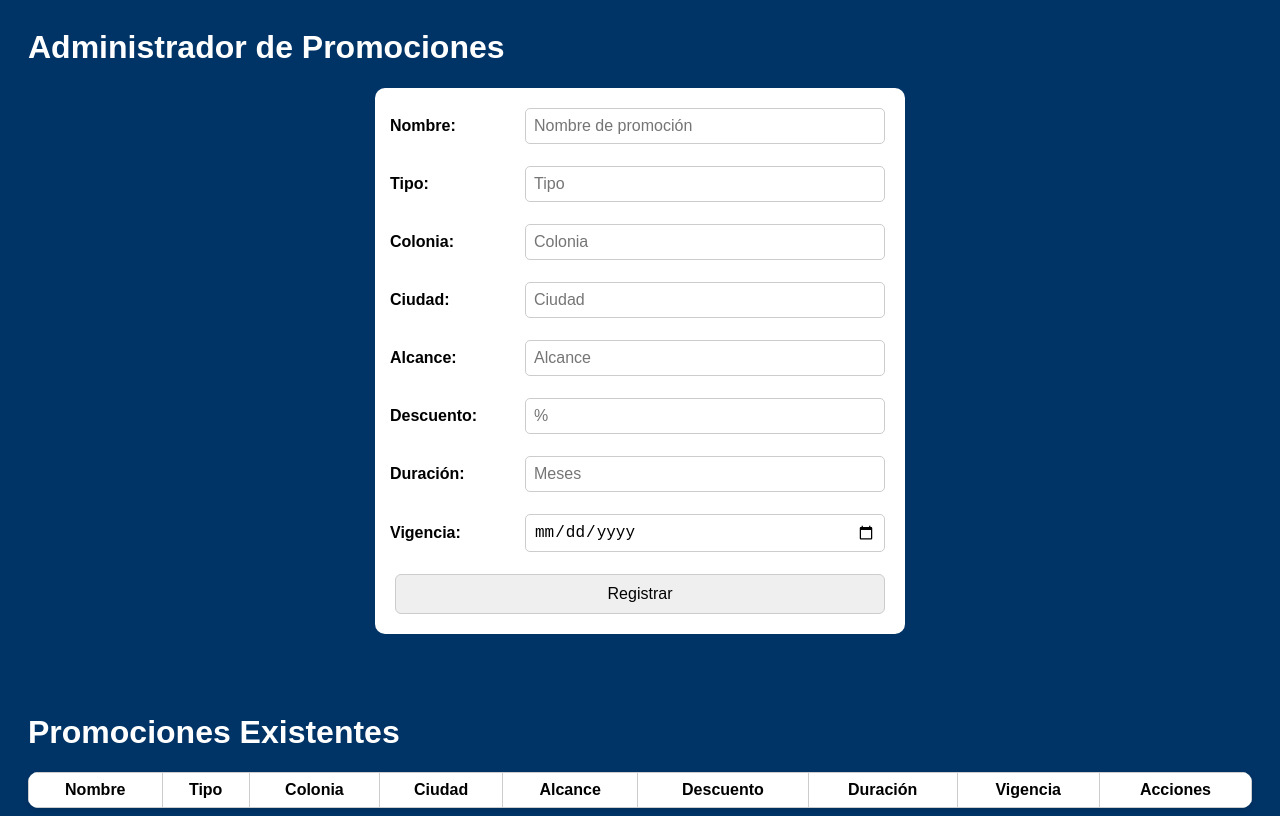
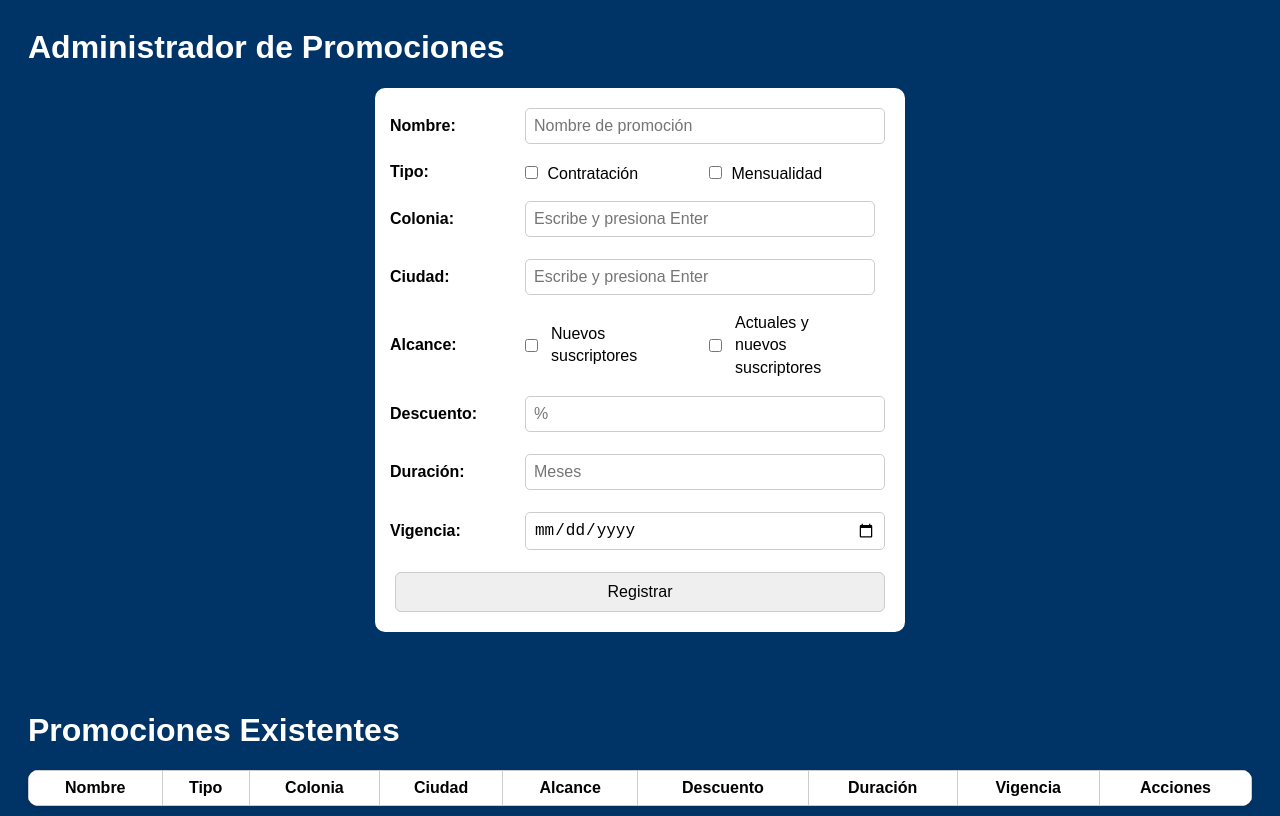
Before and after one commit to Cronos-llvllx/RetoMegaConfigurador2025, an Angular app in the folder client/: page /promociones in a window 1280 px wide. Built offline with nearby package versions, Linux system fonts and the light colour scheme.

Commit message:
actualizacion de campos

```diff
--- a/client/src/app/promociones/promociones.component.html
+++ b/client/src/app/promociones/promociones.component.html
@@ -10,22 +10,70 @@
 
         <div class="campo">
             <label>Tipo:</label>
-        <input [(ngModel)]="nuevaPromo.tipo" placeholder="Tipo">
+            <div class="tipo-checkboxes">
+                <label>
+                    <input type="checkbox" [checked]="nuevaPromo.tipo === 'Contratacion'"
+                            (change)="seleccionarTipo('Contratacion')">
+                            Contratación
+                </label>
+                <label>
+                    <input type="checkbox" [checked]="nuevaPromo.tipo === 'Mensualidad'"
+                            (change)="seleccionarTipo('Mensualidad')">
+                            Mensualidad
+                </label>
+            </div>
         </div>
 
         <div class="campo">
             <label>Colonia:</label>
-        <input [(ngModel)]="nuevaPromo.colonia" placeholder="Colonia">
+            <input #coloniaInput (keydown.enter)="agregarColonia(coloniaInput.value); coloniaInput.value=''" placeholder="Escribe y presiona Enter" />
+            <div class="box-elements">
+                <div class="box-container">
+                    <div *ngFor="let c of nuevaPromo.colonias; let i = index" class="element">
+                    <div class="content">
+                        <p>{{c}}</p>
+                        <span class="button-sim" (click)="eliminarColonia(i)">
+                            <span class="x1"></span>
+                            <span class="x2"></span>
+                        </span>
+                    </div>
+                    </div>
+                </div>
+            </div>
         </div>
 
         <div class="campo">
             <label>Ciudad:</label>
-        <input [(ngModel)]="nuevaPromo.ciudad" placeholder="Ciudad">
+            <input #ciudadInput (keydown.enter)="agregarCiudad(ciudadInput.value); ciudadInput.value=''" placeholder="Escribe y presiona Enter" />
+            <div class="box-elements">
+                <div class="box-container">
+                    <div *ngFor="let c of nuevaPromo.ciudades; let i = index" class="element">
+                    <div class="content">
+                        <p>{{c}}</p>
+                        <span class="button-sim" (click)="eliminarCiudad(i)">
+                            <span class="x1"></span>
+                            <span class="x2"></span>
+                        </span>
+                    </div>
+                    </div>
+                </div>
+            </div>
         </div>
 
         <div class="campo">
             <label>Alcance:</label>
-        <input [(ngModel)]="nuevaPromo.alcance" placeholder="Alcance">
+            <div class="alcance-checkboxes">
+                <label>
+                    <input type="checkbox" [checked]="nuevaPromo.alcance === 'Nuevos suscriptores'"
+                            (change)="seleccionarAlcance('Nuevos suscriptores')">
+                            Nuevos suscriptores
+                </label>
+                <label>
+                    <input type="checkbox" [checked]="nuevaPromo.alcance === 'Actuales y nuevos suscriptores'"
+                            (change)="seleccionarAlcance('Actuales y nuevos suscriptores')">
+                            Actuales y nuevos suscriptores
+                </label>
+            </div>
         </div>
 
         <div class="campo">
@@ -60,8 +108,10 @@
             <tr *ngFor="let promo of promociones; let i = index">
             <td>{{ promo.nombre }}</td>
             <td>{{ promo.tipo }}</td>
-            <td>{{ promo.colonia }}</td>
-            <td>{{ promo.ciudad }}</td>
+            <!---.join(', ')
+            Es un método de los arrays en JavaScript que convierte el arreglo en un solo string, uniendo cada elemento con una coma y un espacio. -->
+            <td>{{ promo.colonias?.join(', ') }}</td>
+            <td>{{ promo.ciudades?.join(', ') }}</td>
             <td>{{ promo.alcance }}</td>
             <td>{{ promo.descuento }}%</td>
             <td>{{ promo.duracion }}</td>
--- a/client/src/app/promociones/promociones.component.scss
+++ b/client/src/app/promociones/promociones.component.scss
@@ -1,3 +1,4 @@
+////formulario/////
 .formulario {
     display: flex;
     flex-direction: column;
@@ -36,6 +37,7 @@ button {
     border-radius: 5px;
 }
 
+////tabla de datos/////
 .table-container {
     padding: 0 20px;
 }
@@ -68,7 +70,7 @@ h1 {
 }
 
 .campo label {
-    width: 120px; /* alineación uniforme */
+    width: 120px;
     font-weight: bold;
     color: black;
     font-family: 'Arial', sans-serif;
@@ -80,3 +82,77 @@ h1 {
     border-radius: 5px;
     border: 1px solid #ccc;
 }
+
+.alcance-checkboxes {
+    display: flex;
+    flex-direction: row;
+    gap: 4rem;
+}
+
+.alcance-checkboxes label {
+    display: flex;
+    align-items: center;
+    white-space: normal;
+    word-break: break-word;
+    max-width: 250px;
+    font-weight: normal;
+    gap: 8px;
+    line-height: 1.4;
+}
+
+.tipo-checkboxes label {
+    font-weight: normal;
+}
+
+.tipo-checkboxes {
+    display: flex;
+    flex-direction: row;
+    gap: 4rem;
+}
+
+///Box de elementos///
+.box-elements {
+    margin-top: 0.5rem;
+}
+
+.box-container {
+    display: flex;
+    flex-wrap: wrap;
+    gap: 0.5rem;
+}
+
+.element {
+    background-color: #e0e0e0;
+    padding: 4px 8px;
+    border-radius: 12px;
+    display: flex;
+    align-items: center;
+}
+
+.content {
+    display: flex;
+    align-items: center;
+}
+
+.content p {
+    margin: 0;
+    padding-right: 8px;
+}
+
+.button-sim {
+    cursor: pointer;
+    display: flex;
+    flex-direction: column;
+    width: 10px;
+}
+
+.button-sim .x1, .button-sim .x2 {
+    height: 2px;
+    background-color: #000;
+    transform: rotate(45deg);
+}
+
+.button-sim .x2 {
+    transform: rotate(-45deg);
+    margin-top: -2px;
+}
--- a/client/src/app/promociones/promociones.component.ts
+++ b/client/src/app/promociones/promociones.component.ts
@@ -30,8 +30,8 @@ export class PromocionesComponent {
   nuevaPromo: any = {
     nombre: '',
     tipo: '',
-    colonia: '',
-    ciudad: '',
+    colonias: [] as string[],
+    ciudades: [] as string[],
     alcance: '',
     descuento: '',
     duracion: '',
@@ -63,8 +63,8 @@ export class PromocionesComponent {
     this.nuevaPromo = {
       nombre: '',
       tipo: '',
-      colonia: '',
-      ciudad: '',
+      colonias: [] as string[],
+      ciudades: [] as string[],
       alcance: '',
       descuento: '',
       duracion: '',
@@ -88,4 +88,50 @@ export class PromocionesComponent {
   eliminarPromo(index: number) {
     this.promociones.splice(index, 1);
   }
+
+  /**
+   * Limpia el formulario y resetea el índice de edición.
+   */
+  seleccionarTipo(valor: string) {
+    // Si ya está seleccionado, desmarcarlo
+    if (this.nuevaPromo.tipo === valor) {
+      this.nuevaPromo.tipo = '';
+    } else {
+      this.nuevaPromo.tipo = valor;
+    }
+  }
+
+    /**
+   * Limpia el formulario y resetea el índice de edición.
+   */
+    seleccionarAlcance(valor: string) {
+      // Si ya está seleccionado, desmarcarlo
+      if (this.nuevaPromo.alcance === valor) {
+        this.nuevaPromo.alcance = '';
+      } else {
+        this.nuevaPromo.alcance = valor;
+      }
+    }
+
+    // Funciones para colonia (box-elemts)
+  agregarColonia(valor: string) {
+    // Verifica si el valor no está vacío antes de agregarlo
+    // y lo agrega a la lista de colonias.
+    if (valor.trim()) this.nuevaPromo.colonias.push(valor.trim());
+  }
+  // Elimina una colonia de la lista según su índice.
+  eliminarColonia(index: number) {
+    this.nuevaPromo.colonias.splice(index, 1);
+  }
+
+  // Funciones para ciudad (box-elemts)
+  agregarCiudad(valor: string) {
+    // Verifica si el valor no está vacío antes de agregarlo
+    if (valor.trim()) this.nuevaPromo.ciudades.push(valor.trim());
+  }
+  // Elimina una ciudad de la lista según su índice.
+  eliminarCiudad(index: number) {
+    this.nuevaPromo.ciudades.splice(index, 1);
+  }
+
 }
```
Lines whose indentation alone changed are shown as unchanged.
